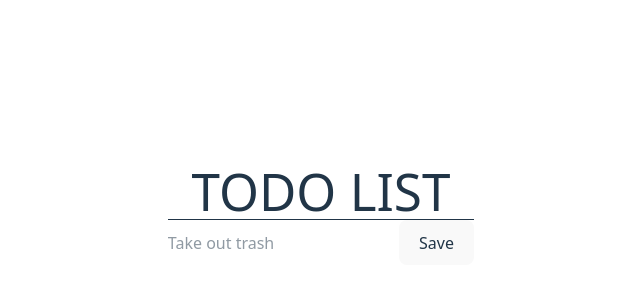
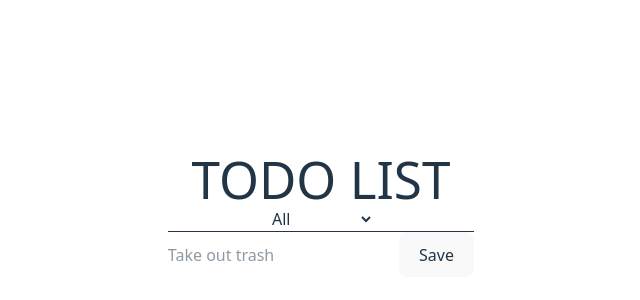
Before and after one commit to lea927/to-do-basic, a React (Vite) app: page / in a window 1280 px wide. Shown: the part 186-486 px from the top of the page, without its empty margins (319-959 px from the left). Built offline with nearby package versions, Linux system fonts and the light colour scheme.

Commit message:
feat: add filter functionality

```diff
--- a/src/TodoApp.jsx
+++ b/src/TodoApp.jsx
@@ -2,11 +2,17 @@ import { useState } from 'react'
 import './App.css'
 import ToDoList from './TodoList'
 import ToDoForm from './TodoForm'
+import { useEffect } from 'react'
 
 function TodoApp() {
   const [todos, setTodos] = useState([])
   const [itemToEdit, setItemToEdit] = useState('')
   const [onEditMode, setOnEditMode] = useState(false)
+  const [filteredTodos, setFilteredTodos] = useState([])
+
+  useEffect(() => {
+    setFilteredTodos(todos)
+  },[todos])
 
   const handleSubmit = (taskName) => {
     if (taskName === '') {
@@ -69,11 +75,30 @@ function TodoApp() {
     setOnEditMode(value)
   }
 
+  const handleFilter = (e) => {
+    const status = e.target.value
+    switch (status) {
+      case 'complete':
+        setFilteredTodos(todos.filter(todo => todo.isComplete === true))
+        break
+      case 'not_started':
+        setFilteredTodos(todos.filter(todo => todo.isComplete === false))
+        break
+      default:
+        setFilteredTodos(todos)
+    }
+  }
+
   return (
     <>
       <h1 className='uppercase'>Todo List</h1>
+      <select onChange={handleFilter}>
+        <option value="all">All</option>
+        <option value="not_started">Not started</option>
+        <option value="complete">Complete</option>
+      </select>
       <ToDoList
-        items={todos}
+        items={filteredTodos}
         onBoxClick={handleCheckboxClick}
         onDelete={handleDelete}
         onEdit={handleEdit}
```
